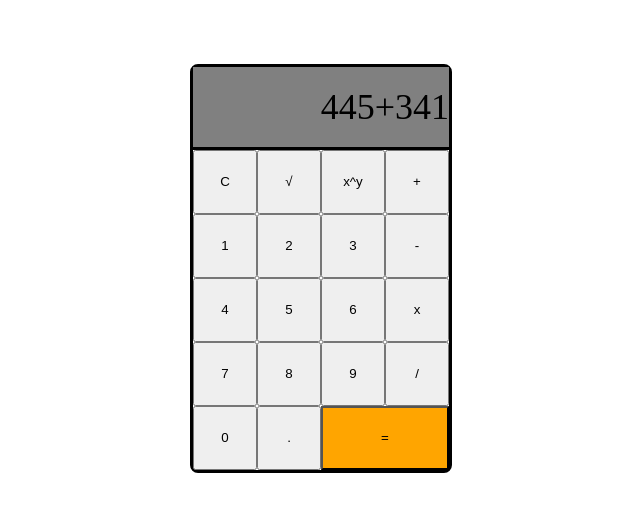
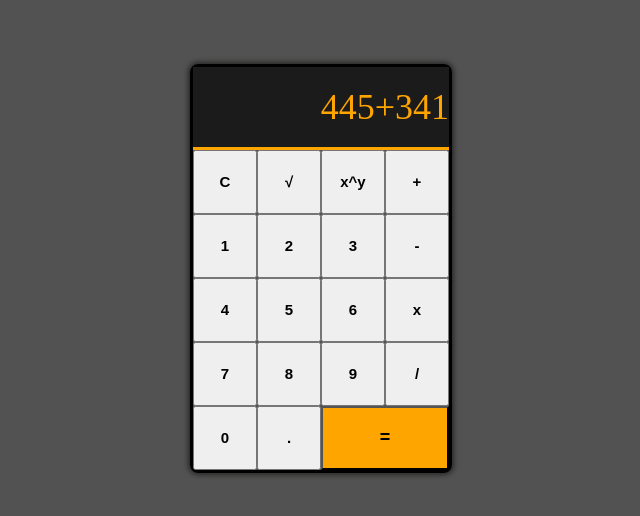
Before and after one commit to B96-osrs/calculator, a plain HTML site: page index.html in a window 1280 px wide. Shown: the part 140-656 px from the top of the page, without its empty margins (319-959 px from the left). Drawn offline with Linux system fonts and the light colour scheme.

Commit message:
Minor design changes background and buttons

```diff
--- a/style.css
+++ b/style.css
@@ -4,6 +4,7 @@ body {
     align-items: center;
     height: 100vh;
     box-sizing: border-box;
+    background-color: #525252;
 }
 
 
@@ -13,27 +14,38 @@ body {
     flex-wrap: wrap;
     border-style: solid;
     border-radius: 8px;
+     -webkit-box-shadow: 0 0 5px 4px rgb(41, 40, 39);
+    -moz-box-shadow: 0 0 5px 4px rgb(41, 40, 39);
+    box-shadow: 0 0 5px 2px rgb(41, 40, 39);
 }
 
 #display {
     display: flex;
     width: 256px;
     height: 80px;
-    background-color: grey;
+    background-color: rgb(27, 27, 27);
     border-bottom-style: solid;
     justify-content: flex-end;
     align-items: center;
     font-size: 36px;
-
-
+    color: orange;
 }
 
 button {
     width: 64px;
     height: 64px;
+    font-weight: 800;
+    font-size: 15px;
 }
 
+button:hover {
+    -webkit-box-shadow: inset -10px 0px 13px -3px rgba(0,0,0,0.3);
+    -moz-box-shadow: inset -10px 0px 13px -3px rgba(0,0,0,0.3);
+    box-shadow: inset -5px 0px 13px -3px rgba(0,0,0,0.3);
+
+}
 #enter-btn {
     width: 128px;
     background-color: orange;
+    font-size: 18px;
 }
```
